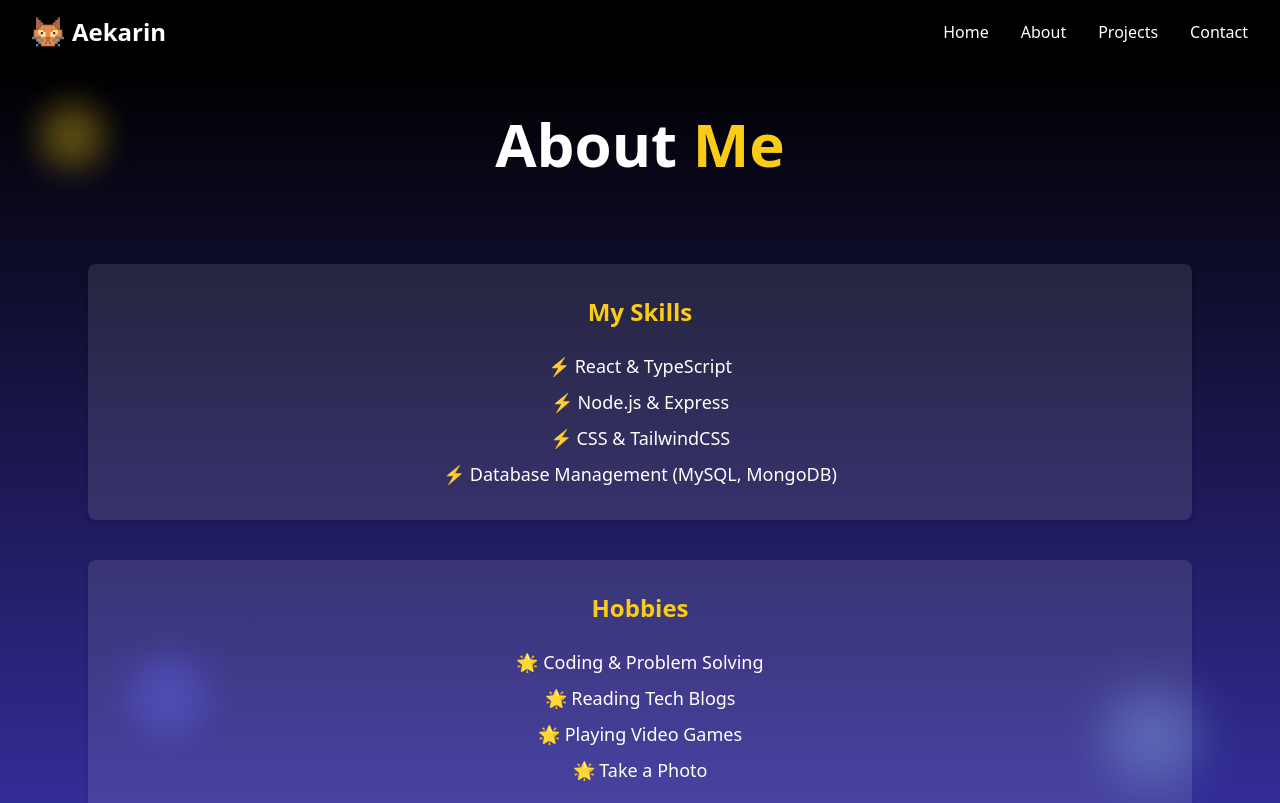
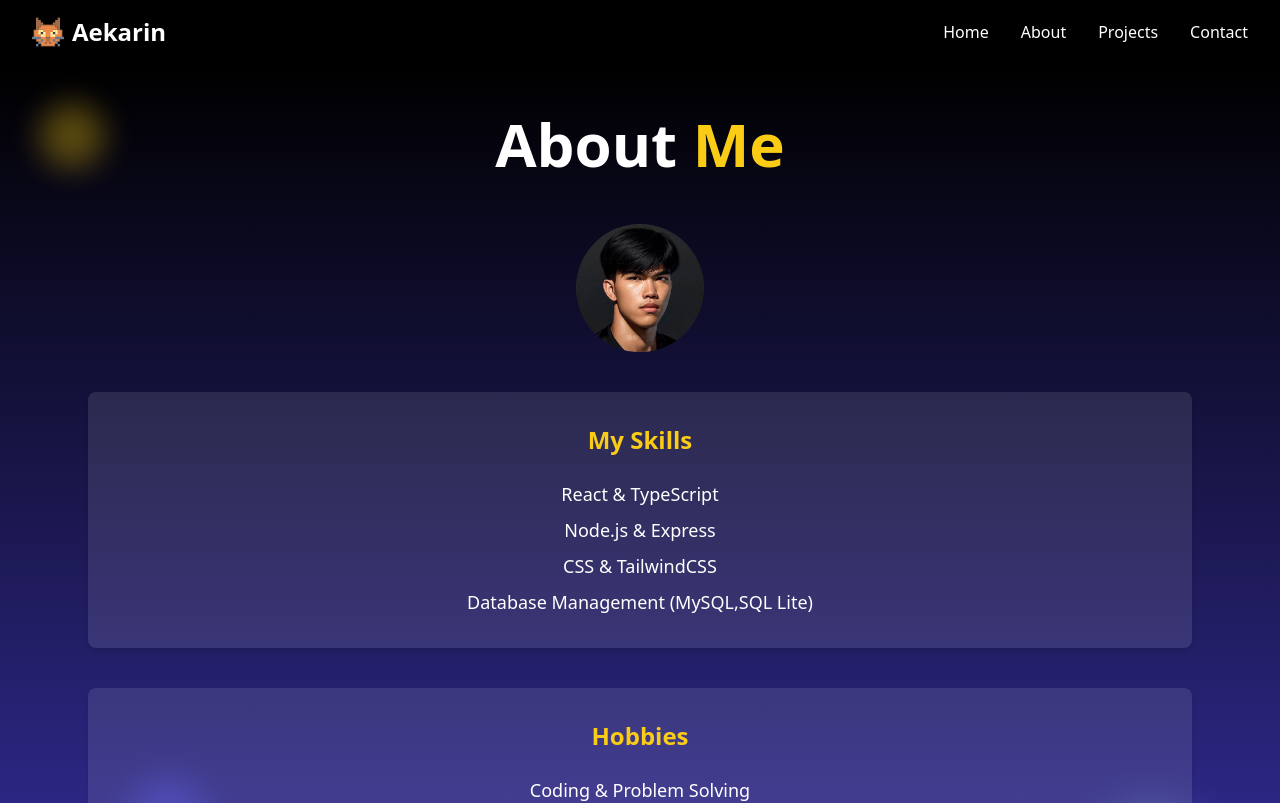
Before and after one commit to AkkarinJB/React-TypeScript-Portfolio, a React (Vite) app: page /about in a window 1280 px wide. Shown: the top 803 px of the page. Built offline with nearby package versions, Linux system fonts and the light colour scheme.

Commit message:
Add Profile

```diff
--- a/src/pages/About.tsx
+++ b/src/pages/About.tsx
@@ -9,17 +9,19 @@ const About: React.FC = () => {
           About <span className="text-yellow-400">Me</span>
         </h1>
       </div>
+      <div className='flex items-center justify-center'>
+          <img className='rounded-full w-32 h-32 object-cover cneter' src="/src/assets/profile.jpeg" alt="Profile" />
+          </div>
 
-      {/*Content*/}
       <div className="max-w-6xl mx-auto px-6 py-10">
         {/*Skills*/}
         <div className="bg-white bg-opacity-10 p-8 rounded-lg shadow-md mb-10">
           <h2 className="text-2xl font-semibold text-yellow-400 text-center">My Skills</h2>
           <ul className="mt-6 text-center space-y-2">
-            <li className="text-lg">⚡ React & TypeScript</li>
-            <li className="text-lg">⚡ Node.js & Express</li>
-            <li className="text-lg">⚡ CSS & TailwindCSS</li>
-            <li className="text-lg">⚡ Database Management (MySQL, MongoDB)</li>
+            <li className="text-lg">React & TypeScript</li>
+            <li className="text-lg">Node.js & Express</li>
+            <li className="text-lg">CSS & TailwindCSS</li>
+            <li className="text-lg">Database Management (MySQL,SQL Lite)</li>
           </ul>
         </div>
 
@@ -27,10 +29,10 @@ const About: React.FC = () => {
         <div className="bg-white bg-opacity-10 p-8 rounded-lg shadow-md">
           <h2 className="text-2xl font-semibold text-yellow-400 text-center">Hobbies</h2>
           <ul className="mt-6 text-center space-y-2">
-            <li className="text-lg">🌟 Coding & Problem Solving</li>
-            <li className="text-lg">🌟 Reading Tech Blogs</li>
-            <li className="text-lg">🌟 Playing Video Games</li>
-            <li className="text-lg">🌟 Take a Photo</li>
+            <li className="text-lg">Coding & Problem Solving</li>
+            <li className="text-lg">Reading Tech Blogs</li>
+            <li className="text-lg">Playing Video Games</li>
+            <li className="text-lg">Take a Photo</li>
           </ul>
         </div>
       </div>
```
Also changed, not shown: src/assets/profile.jpeg (added).
